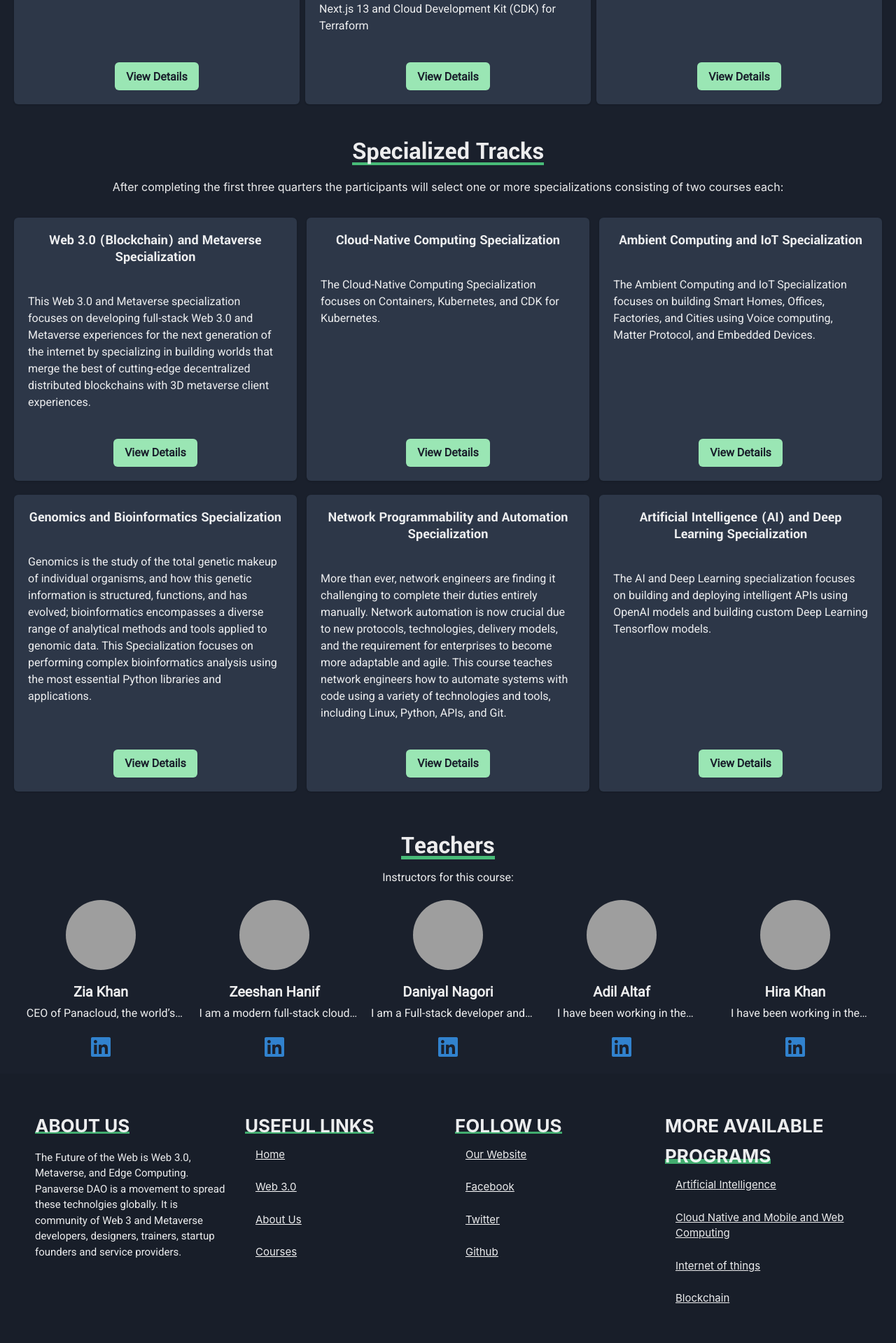
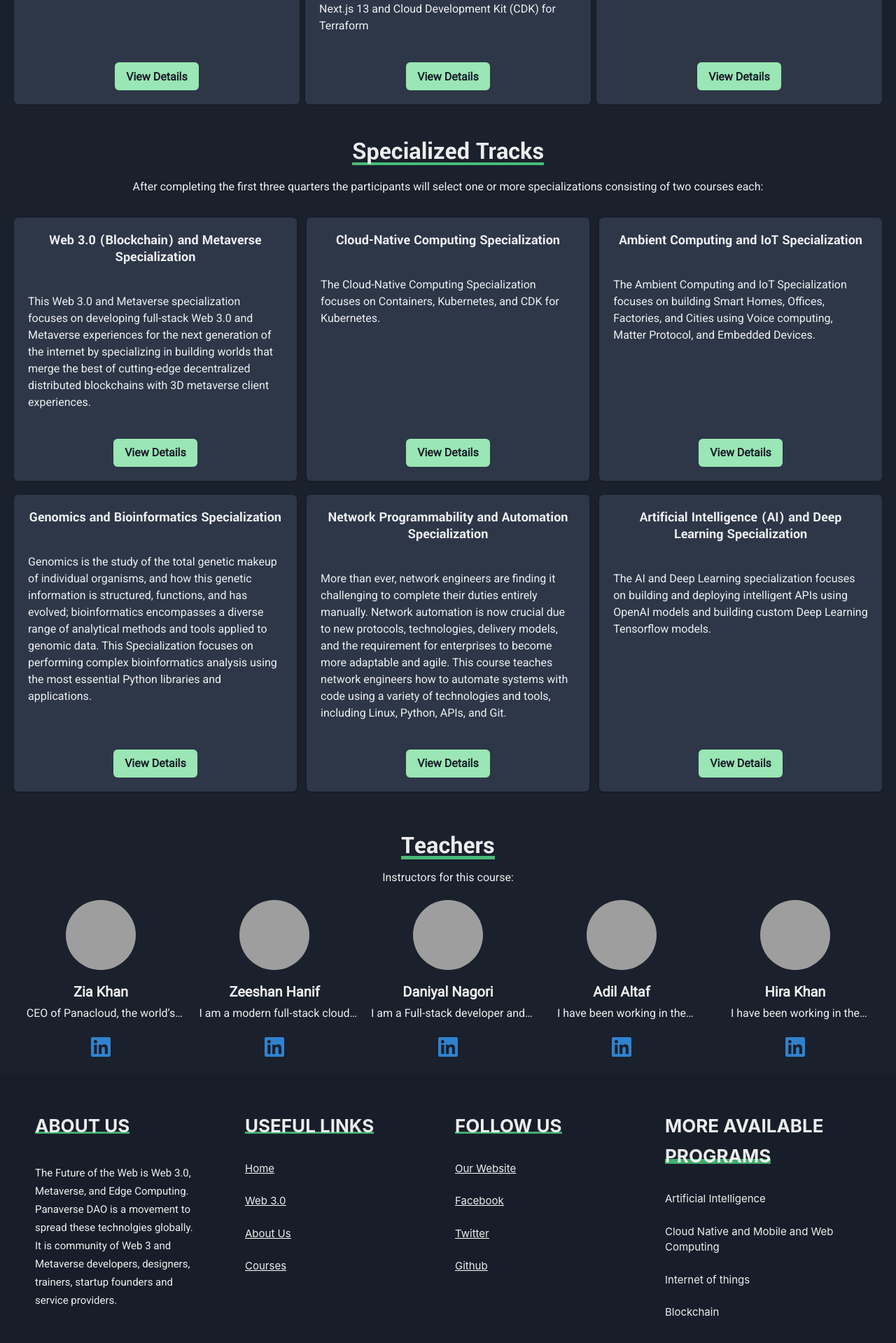
Before and after one commit to jawwad-ali/panaverse, a Next.js app: page / in a window 1280 px wide. Shown: the part 1213-3132 px from the top of the page at 70% size. Built offline with nearby package versions, Linux system fonts and the light colour scheme; grey boxes are pictures that could not be loaded.

Commit message:
adjust styling

```diff
--- a/app/components/Footer.tsx
+++ b/app/components/Footer.tsx
@@ -11,6 +11,10 @@ import { Roboto, Yantramanav } from "@next/font/google";
 import Link from "next/link";
 import React from "react";
 
+import { scrollToCoursesComponent } from "./Navbar";
+
+import { usePathname } from "next/navigation";
+
 const yantramanav = Yantramanav({
   weight: ["700"],
   subsets: ["latin"],
@@ -22,6 +26,8 @@ const roboto = Roboto({
 });
 
 const Footer = () => {
+  const pathname = usePathname();
+
   return (
     <Box maxW="100%" bgColor="blackAlpha.200">
       <SimpleGrid
@@ -51,7 +57,14 @@ const Footer = () => {
               about us
             </Text>
           </Heading>
-          <Text className={roboto.className} pt="4" fontSize="15px">
+          <Text
+            className={roboto.className}
+            pt="4"
+            fontSize="15px"
+            mt="5"
+            maxWidth="230px"
+            lineHeight="26px"
+          >
             The Future of the Web is Web 3.0, Metaverse, and Edge Computing.
             Panaverse DAO is a movement to spread these technolgies globally. It
             is community of Web 3 and Metaverse developers, designers, trainers,
@@ -80,7 +93,7 @@ const Footer = () => {
             </Text>
           </Heading>
 
-          <UnorderedList listStyleType={"none"} fontSize="15px">
+          <UnorderedList ml="0" listStyleType={"none"} fontSize="15px" mt="5">
             {/* Items */}
             <ListItem
               cursor="pointer"
@@ -109,7 +122,9 @@ const Footer = () => {
               <Link href="/">About Us</Link>
             </ListItem>
 
+            {pathname === "/" && (
               <ListItem
+                onClick={scrollToCoursesComponent}
                 cursor="pointer"
                 py="3"
                 textDecoration="underline"
@@ -117,6 +132,7 @@ const Footer = () => {
               >
                 <Link href="/">Courses</Link>
               </ListItem>
+            )}
           </UnorderedList>
         </Box>
 
@@ -141,7 +157,7 @@ const Footer = () => {
             </Text>
           </Heading>
 
-          <UnorderedList listStyleType={"none"} fontSize="15px">
+          <UnorderedList listStyleType={"none"} fontSize="15px" ml="0" mt="5">
             {/* Items */}
             <ListItem
               cursor="pointer"
@@ -204,43 +220,17 @@ const Footer = () => {
             </Text>
           </Heading>
 
-          <UnorderedList listStyleType={"none"} fontSize="15px">
+          <UnorderedList listStyleType={"none"} fontSize="15px" ml="0" mt="5">
             {/* Items */}
-            <ListItem
-              cursor="pointer"
-              py="3"
-              textDecoration="underline"
-              _hover={{ color: "#08d88d", transition: "0.2s ease" }}
-            >
-              Artificial Intelligence
-            </ListItem>
+            <ListItem py="3">Artificial Intelligence</ListItem>
 
-            <ListItem
-              cursor="pointer"
-              py="3"
-              textDecoration="underline"
-              _hover={{ color: "#08d88d", transition: "0.2s ease" }}
-            >
+            <ListItem py="3">
               Cloud Native and Mobile and Web Computing
             </ListItem>
 
-            <ListItem
-              cursor="pointer"
-              py="3"
-              textDecoration="underline"
-              _hover={{ color: "#08d88d", transition: "0.2s ease" }}
-            >
-              Internet of things
-            </ListItem>
+            <ListItem py="3">Internet of things</ListItem>
 
-            <ListItem
-              cursor="pointer"
-              py="3"
-              textDecoration="underline"
-              _hover={{ color: "#08d88d", transition: "0.2s ease" }}
-            >
-              Blockchain
-            </ListItem>
+            <ListItem py="3">Blockchain</ListItem>
           </UnorderedList>
         </Box>
       </SimpleGrid>
--- a/app/components/Instructors.tsx
+++ b/app/components/Instructors.tsx
@@ -44,7 +44,7 @@ const Instructors = () => {
 
       <Text
         className={roboto.className}
-        fontSize={{ base: "15px", lg: "16px" }}
+        fontSize={{ base: "15px", md: "16px" }}
         textAlign={"center"}
         px={{ base: "6", lg: "0" }}
         pt={3}
--- a/app/components/Navbar.tsx
+++ b/app/components/Navbar.tsx
@@ -27,18 +27,18 @@ const manrope = Manrope({
   subsets: ["latin"],
 });
 
+// Scroll to the courses component
+export function scrollToCoursesComponent() {
+  const secondComponent = document.getElementById("courses");
+  secondComponent?.scrollIntoView({ behavior: "smooth" });
+}
+
 const Navbar = () => {
   const pathname = usePathname();
 
   const [display, setDisplay] = useState("none");
 
   const { colorMode, toggleColorMode } = useColorMode();
-
-  // Scroll to the courses component
-  function scrollToCoursesComponent() {
-    const secondComponent = document.getElementById("courses");
-    secondComponent?.scrollIntoView({ behavior: "smooth" });
-  }
 
   return (
     <Flex maxW={"100%"} justifyContent={"space-between"} alignItems={"center"}>
--- a/app/components/Offer.tsx
+++ b/app/components/Offer.tsx
@@ -1,6 +1,6 @@
 "use client";
 import React from "react";
-import { Yantramanav } from "@next/font/google";
+import { Roboto, Yantramanav } from "@next/font/google";
 
 import { Heading, Box, Text, Flex } from "@chakra-ui/react";
 
@@ -11,13 +11,17 @@ const yantramanav = Yantramanav({
   subsets: ["latin"],
 });
 
+const roboto = Roboto({
+  weight: ["400"],
+  subsets: ["latin"],
+});
+
 const Offer = () => {
   return (
-    // <div id="courses">
     <Box
       id="courses"
       as="div"
-      mt={{ base: "200px", lg: "100px" }}
+      mt={{ base: "160px", md: "50px", lg: "100px" }}
       mb="50px"
       position="relative"
       maxW={"100%"}
@@ -74,9 +78,10 @@ const Offer = () => {
         </Text>
       </Heading>
       <Text
-        fontSize={{ base: "15px", lg: "16px" }}
+        fontSize={{ base: "15px", md: "16px" }}
         textAlign={"center"}
         px={{ base: "6", lg: "0" }}
+        className={roboto.className}
       >
         Every participant of the program will start by completing the following
         three core courses:
@@ -136,9 +141,10 @@ const Offer = () => {
       </Heading>
 
       <Text
-        px={{ base: "4", md: "0" }}
-        fontSize={{ base: "15px", lg: "16px" }}
+        px={{ base: "4", md: "16" }}
+        fontSize={{ base: "15px", md: "16px" }}
         textAlign={"center"}
+        className={roboto.className}
       >
         After completing the first three quarters the participants will select
         one or more specializations consisting of two courses each:
--- a/app/layout.tsx
+++ b/app/layout.tsx
@@ -5,7 +5,6 @@ import Navbar from "./components/Navbar";
 import theme from "@/theme";
 import { ColorModeScript } from "@chakra-ui/react";
 
-import NextDocument, { Html, Head, Main, NextScript } from "next/document";
 import Footer from "./components/Footer";
 
 export default function RootLayout({
--- a/app/page.tsx
+++ b/app/page.tsx
@@ -1,13 +1,17 @@
+"use client"
+
+import { Box } from "@chakra-ui/react";
+
 import HeroSection from "./components/HeroSection";
 import Instructors from "./components/Instructors";
 import Offer from "./components/Offer";
 
 export default function Home() {
   return (
-    <>
+    <Box maxWidth='1300px' mx='auto'>
       <HeroSection />
       <Offer />
       <Instructors />
-    </>
+    </Box>
   );
 }
```
Also changed, not shown: app/q2/page.tsx (+18 -18 lines), app/components/CardSection.tsx (line endings or trailing spaces). Lines whose indentation alone changed are shown as unchanged.
